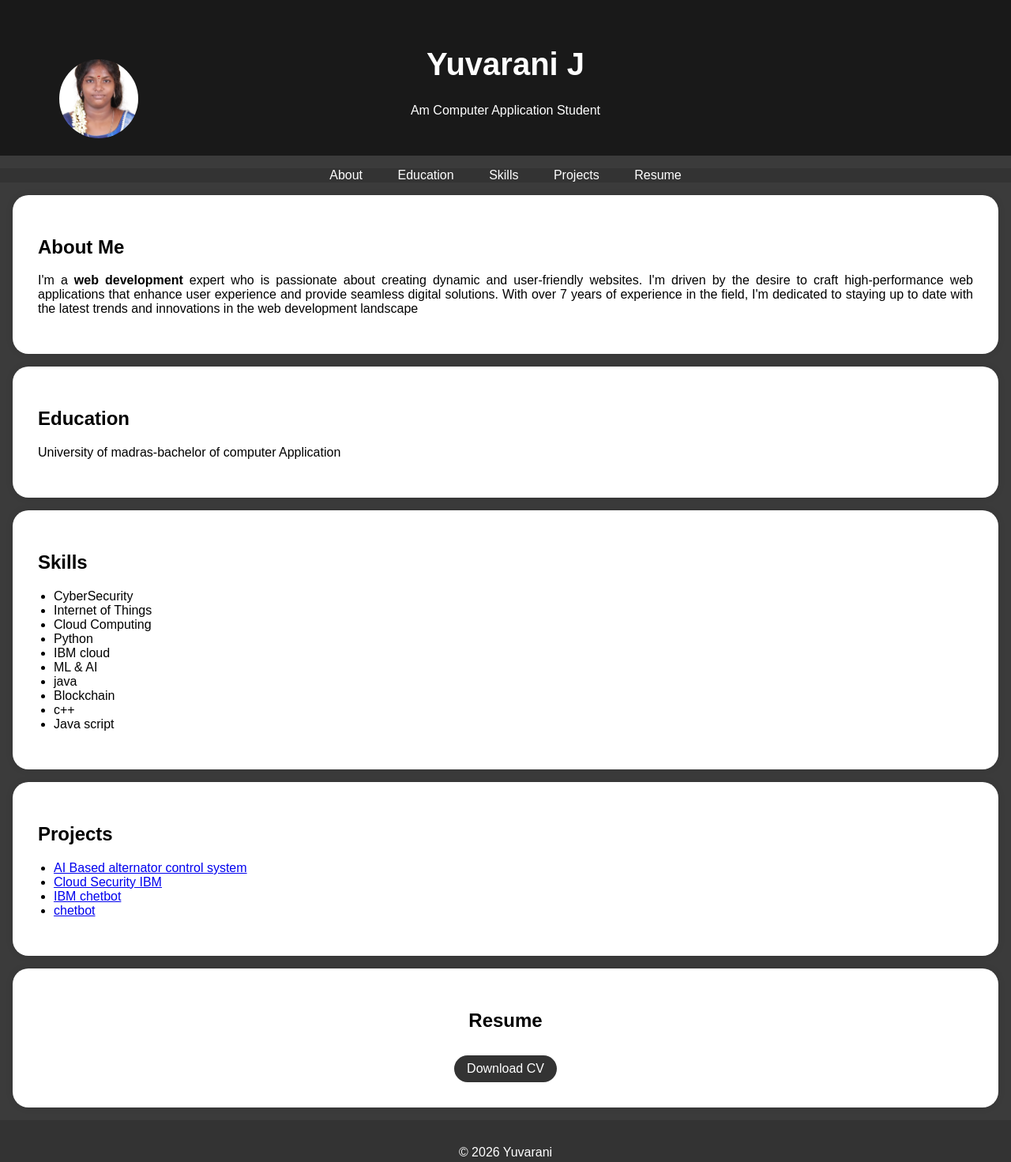
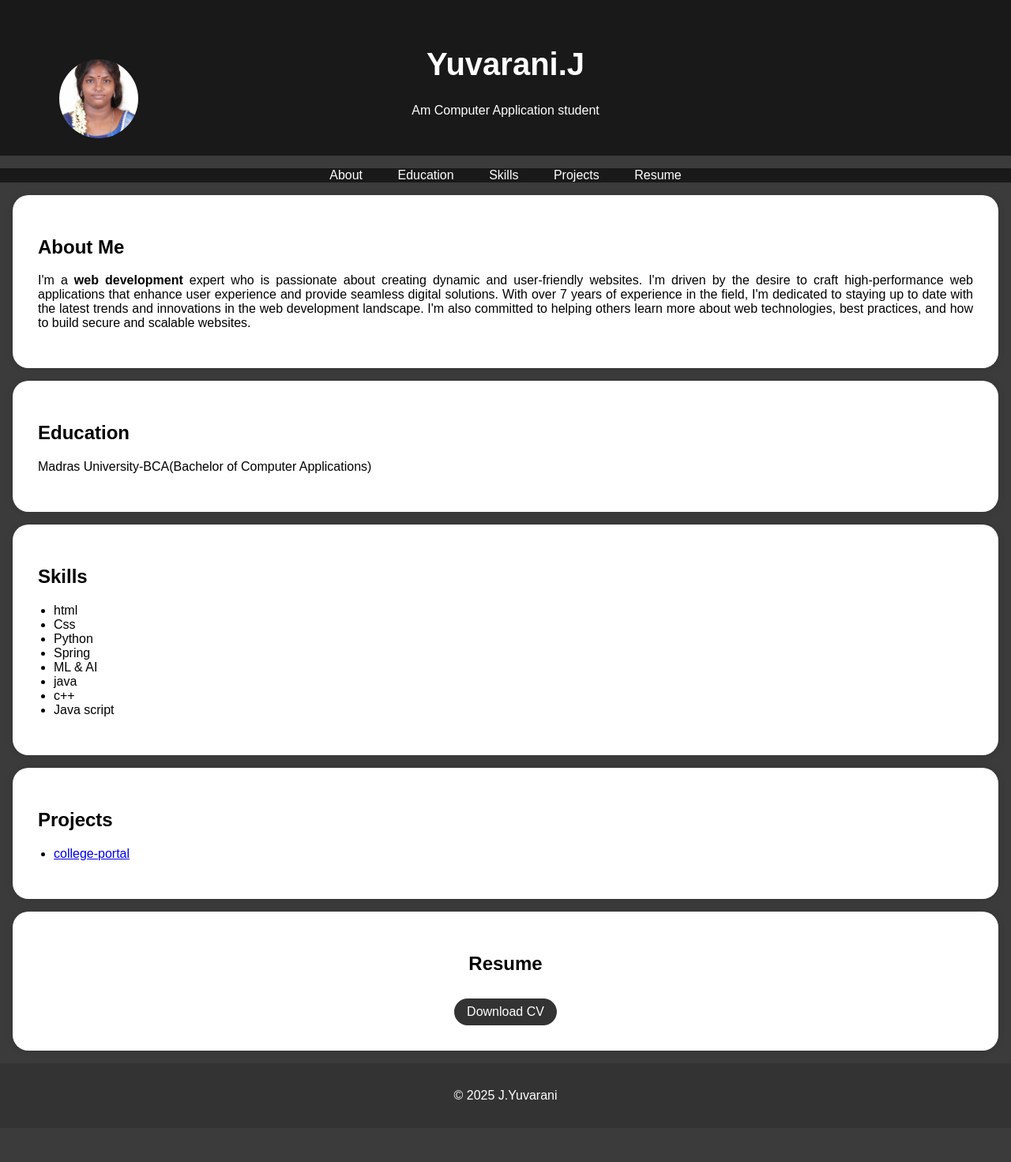
Before and after one commit to yuvarani673/Digital-portfolio, a plain HTML site: page index.html in a window 1280 px wide. Shown: the whole page at 79% size. After the commit the page ends 1428 px from the top, so only its background shows below. Drawn offline with Linux system fonts and the light colour scheme.

Commit message:
index.html

```diff
--- a/index.html
+++ b/index.html
@@ -4,7 +4,7 @@
     <title>Portfolio</title>
     <style>
         body {
-             font-family: Arial, sans-serif;
+            font-family: Arial, sans-serif;
             margin: 0;
             padding: 0;
             background-color: #3b3b3b;
@@ -34,7 +34,7 @@
         }
 
         nav {
-            background-color: #333;
+            background-color: #191919;
             color: #fff;
             text-align: center;
         }
@@ -95,9 +95,9 @@
     <header>
         <div class="header-content">
             <!-- Add your profile picture here -->
-            <img src="IMG-20250404-WA0012.jpg" alt="Your Profile Picture" class="profile-picture">
-            <h1>Yuvarani J</h1>
-             <p>Am Computer Application Student </p>
+            <img src=" IMG-20250404-WA0012.jpg" alt="Your Profile Picture" class="profile-picture">
+            <h1>Yuvarani.J</h1>
+            <p>Am Computer Application student</p>
         </div>
     </header>
 
@@ -115,14 +115,20 @@
     <section id="about">
         <div class="section-content">
             <h2>About Me</h2>
-            <p> I'm a <b>web development </b>expert who is passionate about creating dynamic and user-friendly websites. I'm driven by the desire to craft high-performance web applications that enhance user experience and provide seamless digital solutions. With over 7 years of experience in the field, I'm dedicated to staying up to date with the latest trends and innovations in the web development landscape</p>
+            <p>I'm a <b>web development</b> expert who is passionate about creating dynamic and user-friendly websites.
+                I'm driven by the desire to craft high-performance web applications that enhance user experience and provide
+                 seamless digital solutions. With over 7 years of experience in the field, I'm dedicated to staying up to date
+                 with the latest trends and innovations in the
+                 web development landscape. I'm also committed to helping others learn more about web technologies,
+                 best practices, and how to build secure and scalable websites.</p>
+
         </div>
     </section>
 
     <section id="education">
         <div class="section-content">
             <h2>Education</h2>
-            <p>University of madras-bachelor of computer Application</p>
+            <p>Madras University-BCA(Bachelor of Computer Applications)</p>
 
 
         </div>
@@ -132,14 +138,12 @@
         <div class="section-content">
             <h2>Skills</h2>
             <ul>
-                <li>CyberSecurity</li>
-                <li>Internet of Things</li>
-                <li>Cloud Computing</li>
+                <li>html</li>
+                <li>Css</li>
                 <li>Python</li>
-                <li>IBM cloud</li>
+                <li>Spring</li>
                 <li>ML & AI</li>
                 <li>java</li>
-                <li>Blockchain</li>
                 <li>c++</li>
                 <li>Java script</li>
             </ul>
@@ -150,10 +154,9 @@
         <div class="section-content">
             <h2>Projects</h2>
             <ul>
-                <li><a href="#">AI Based alternator control system</a></li>
-                <li><a href="https://github.com/techtrainer20/blockchain.git">Cloud Security IBM</a></li>
-                <li><a href="#">IBM chetbot</a></li>
-                <li><a href="#">chetbot</a></li>
+
+
+                 <li><a href="college-portal.html" target="_blanck">college-portal</a></li>
                 <!-- Add more project links here -->
             </ul>
         </div>
@@ -164,14 +167,14 @@
         <div class="section-content">
             <center>
             <h2>Resume</h2>
-            <a href="./Name list  for IBM SkillsBuild.pdf" target="_blank" class="download-button">Download CV</a>
+            <a href="resume.pdf" target="_blank" class="download-button">Download CV</a>
         </center>
         </div>
 
     </section>
 
     <footer>
-        <p>&copy; 2026 Yuvarani</p>
+        <p>&copy; 2025 J.Yuvarani</p>
     </footer>
 
     <script>
```
